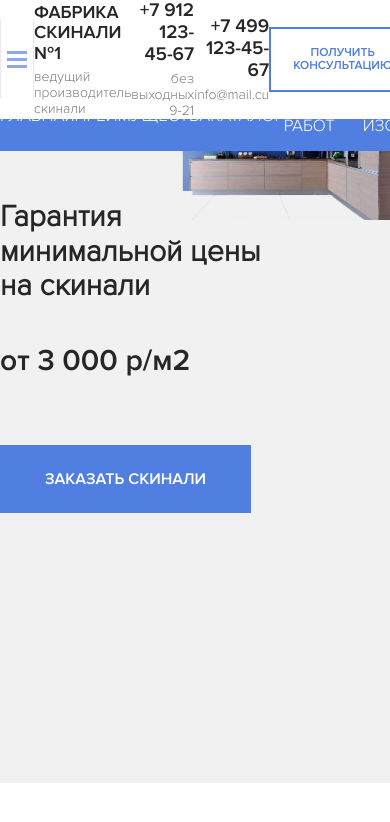
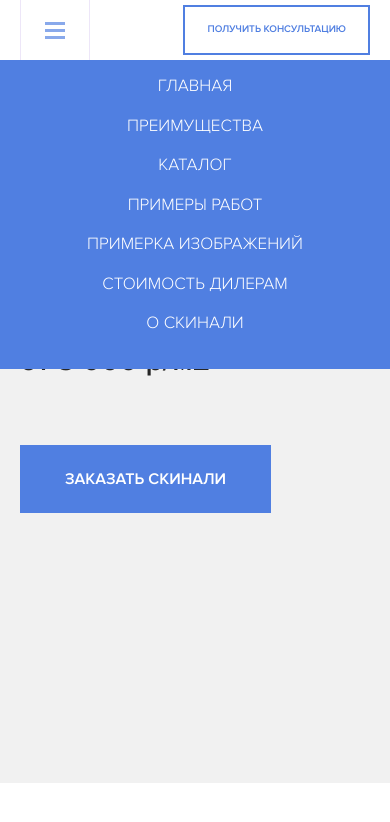
Before and after one commit to batonsosmetanoy/skinali-by-Glo-Academy, a plain HTML site: page index.html in a window 390 px wide. Drawn offline with Linux system fonts and the light colour scheme.

Commit message:
feat: implement adaptivity for main section of header

```diff
--- a/sass/_grid.sass
+++ b/sass/_grid.sass
@@ -1,3 +1,14 @@
 .container
   max-width: 1170px
   margin: auto
+
+@media (max-width: 1199px)
+  .container
+    max-width: 960px
+@media (max-width: 991px)
+  .container
+    max-width: 750px
+@media (max-width: 768px)
+  .container
+    max-width: 100%
+    padding: 0 20px
--- a/sass/_interface.sass
+++ b/sass/_interface.sass
@@ -16,3 +16,6 @@ body
   background-color: $primary
   color: #ffffff
   +bold
+@media (max-width: 576px)
+  .button-o
+    font-size: 10px
--- a/sass/blocks/_hero.sass
+++ b/sass/blocks/_hero.sass
@@ -8,7 +8,10 @@
     font-size: 30px
   &__subtitle
     display: block
+    margin-bottom: 67px
     font-size: 30px
     +bold
-    margin-bottom: 67px
-  &__button
+@media (max-width: 991px)
+  .hero
+    background-size: cover
+    background-position: top left 30%
--- a/sass/blocks/_navbar.sass
+++ b/sass/blocks/_navbar.sass
@@ -1,15 +1,14 @@
 .navbar
   position: fixed
-  z-index: 99
   left: 0
   top: 0
   width: 100%
   background-color: #ffffff
+  z-index: 99
   &-wrap
     display: flex
     align-items: center
     justify-content: space-between
-    min-height: 80px
   &__mobile, &__landline
     text-align: right
   &__phone
@@ -34,7 +33,7 @@
   padding: 16px 0
   background: $primary
   transition: 0.2s
-  transform: translateY(-100%)
+  transform: translateY(-200%)
   &_active
     transform: translateY(0)
   &__nav
@@ -74,3 +73,18 @@
     display: block
     font-size: 14px
     color: $text-color-light
+@media (max-width: 991px)
+  .navbar
+    &__mobile, &__landline
+      display: none
+@media (max-width: 576px)
+  .logo
+    display: none
+  .menu
+    top: 60px
+    &-button
+      height: 60px
+    &__nav
+      flex-direction: column
+    &__link
+      margin-bottom: 20px
```
Also changed, not shown: css/style.css, 1 other file.
